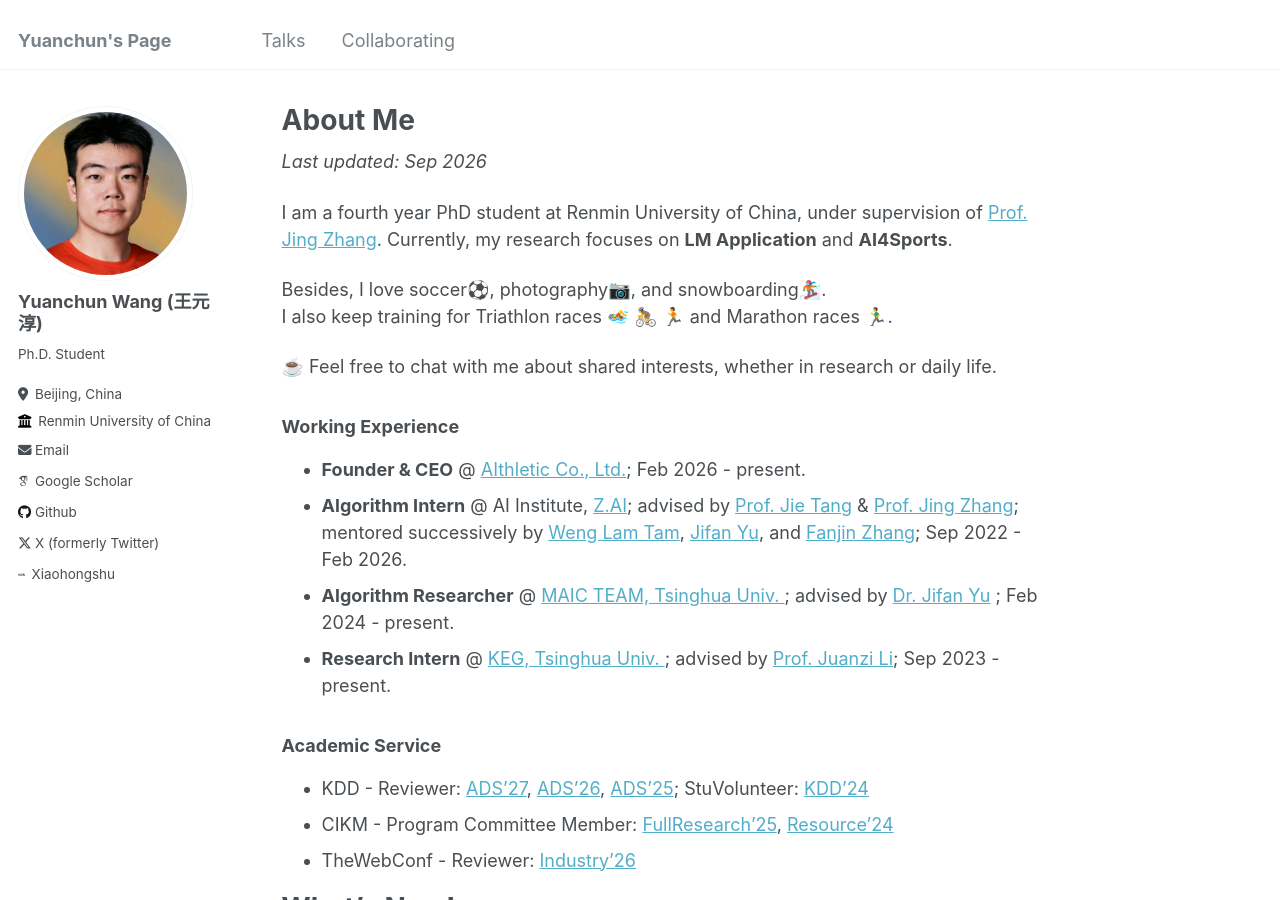
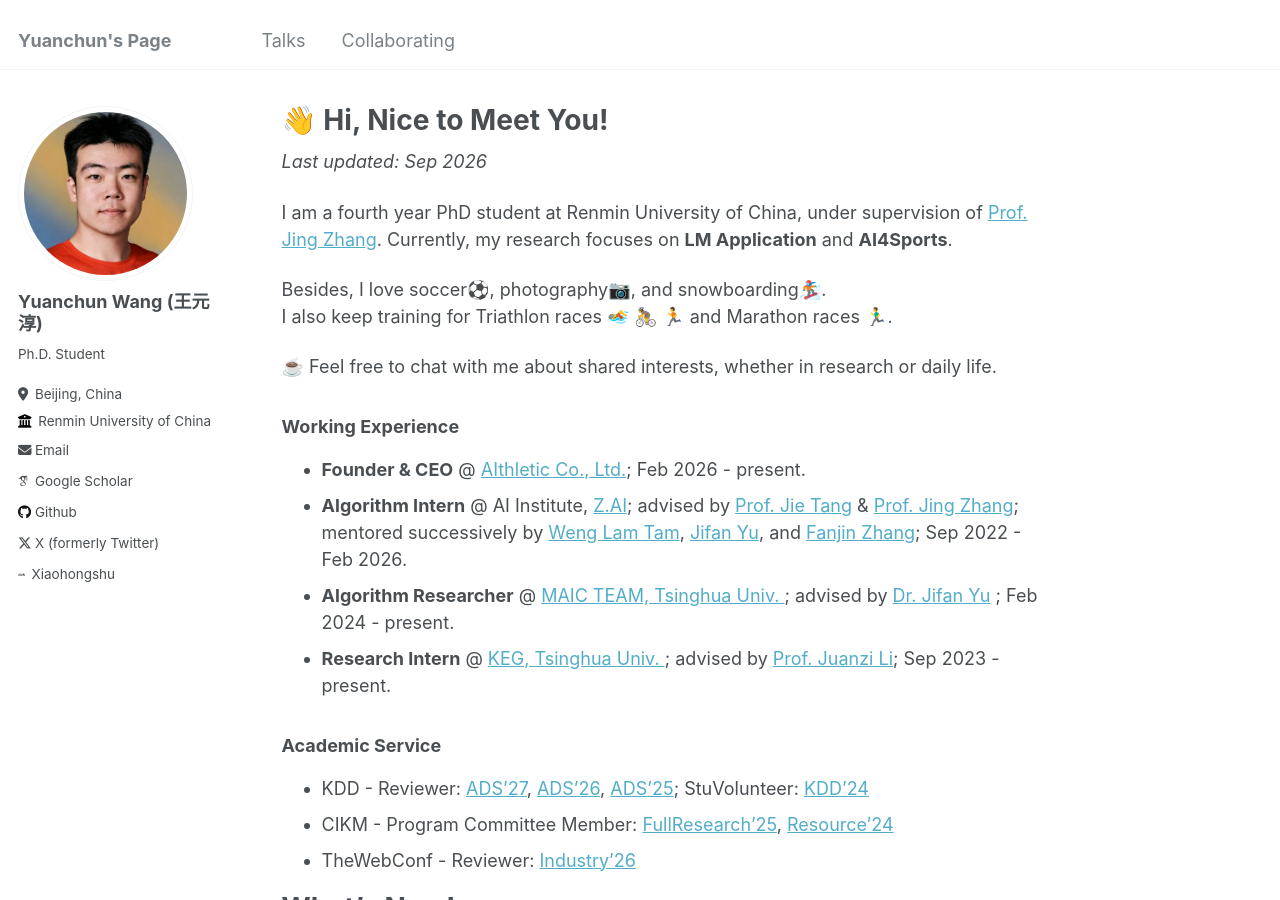
Before and after one commit to WangYC-99/WangYC-99.github.io, a Jekyll site: the page built from _pages/about.md, in a window 1280 px wide and 900 px high. Built offline with Jekyll 4.4.1, drawn with Linux system fonts in a browser that asks for light colours; some web fonts are replaced.

Commit message:
Change homepage title to greeting

```diff
--- a/_pages/about.md
+++ b/_pages/about.md
@@ -1,6 +1,6 @@
 ---
 permalink: /
-title: "About Me"
+title: "👋 Hi, Nice to Meet You!"
 author_profile: true
 redirect_from:
   - /about/
```
